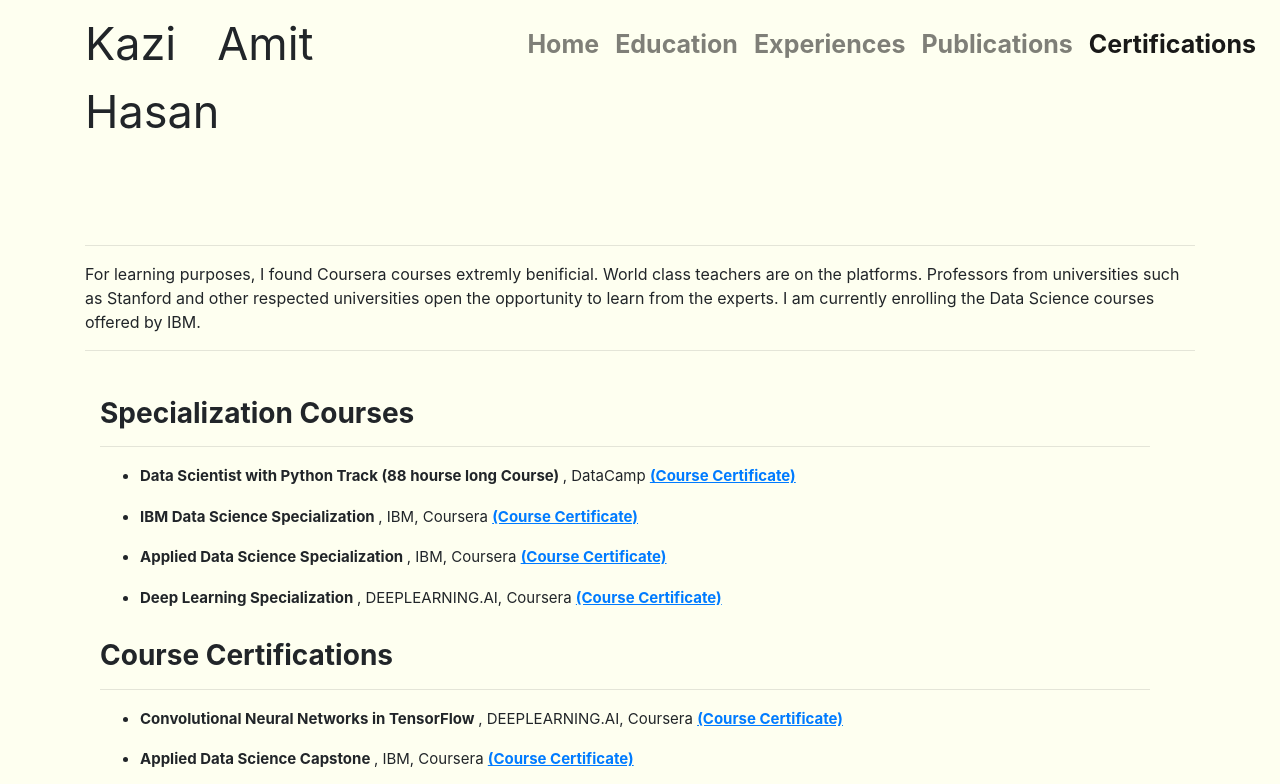
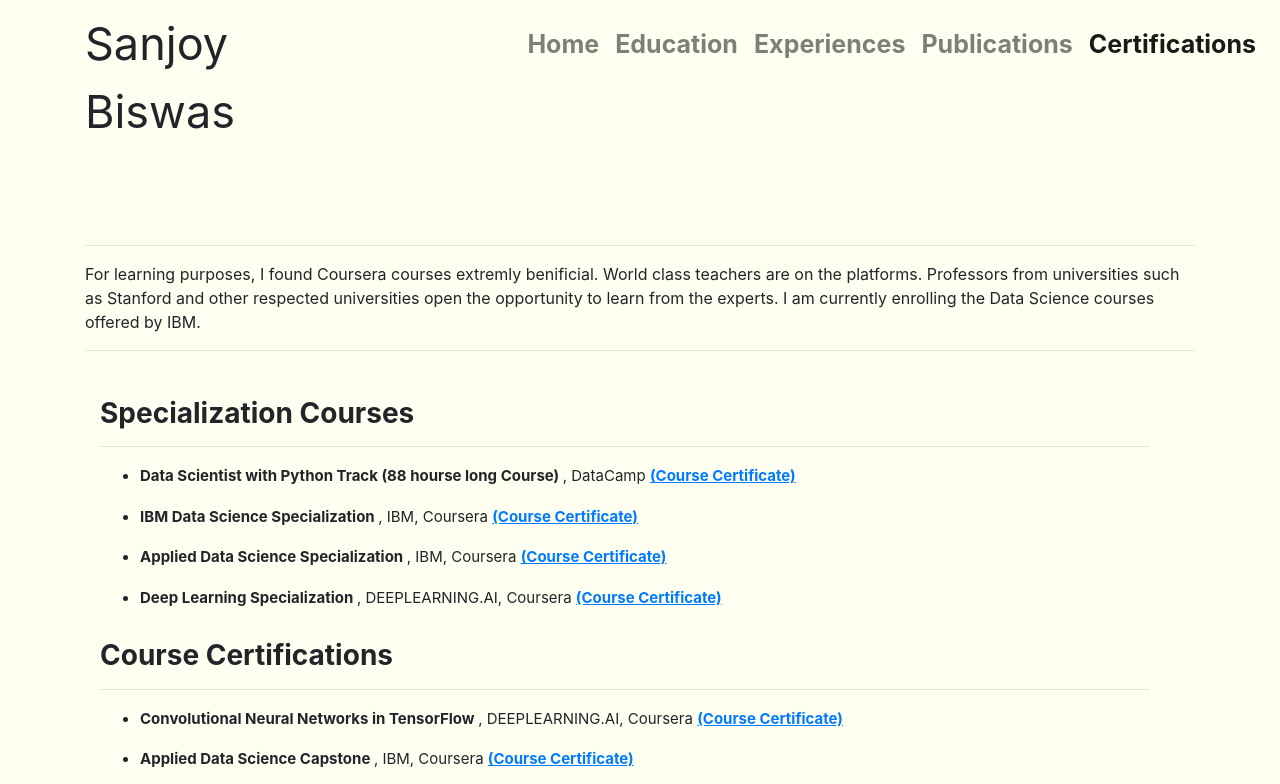
Before and after one commit to imsanjoykb/imsanjoykb.github.io, a plain HTML site: page certifications.html in a window 1280 px wide. Shown: the top 784 px of the page. Drawn offline with nearby package versions, Linux system fonts and the light colour scheme.

Commit message:
Name added

```diff
--- a/certifications.html
+++ b/certifications.html
@@ -3,7 +3,7 @@
 
 <head>
   <meta charset="utf-8">
-  <title>Kazi Amit Hasan | Certificates</title>
+  <title>Sanjoy Biswas | Certificates</title>
   <link rel="stylesheet" href="https://stackpath.bootstrapcdn.com/bootstrap/4.1.3/css/bootstrap.min.css"
     integrity="sha384-MCw98/SFnGE8fJT3GXwEOngsV7Zt27NXFoaoApmYm81iuXoPkFOJwJ8ERdknLPMO" crossorigin="anonymous">
   <link rel="stylesheet" href="style.css">
@@ -45,7 +45,7 @@
       </ul>
     </div>
   </nav>
-  <p class="container" style="font-size:45px;">Kazi Amit Hasan</p>
+  <p class="container" style="font-size:45px;">Sanjoy Biswas</p>
 
   <!--Navbar part ends from here -->
 
```
